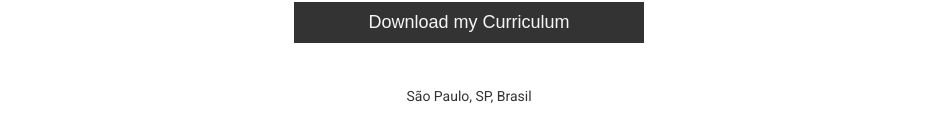
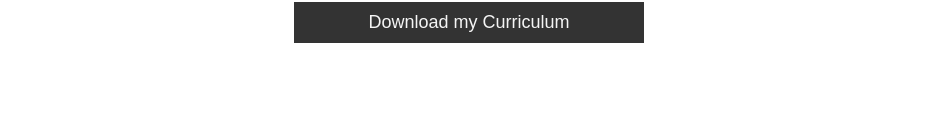
Before and after one commit to pedroo-csproj/site, a React (Create React App) app: page / in a window 1280 px wide. Shown: the part 650-790 px from the top of the page, without its empty margins (171-1108 px from the left). Built offline with nearby package versions, Linux system fonts and the light colour scheme.

Commit message:
footer removed

```diff
--- a/src/App.tsx
+++ b/src/App.tsx
@@ -1,17 +1,7 @@
 import { Route, Routes } from 'react-router-dom';
-import styled from 'styled-components';
 
 import { NotFound } from './pages/not-found';
 import { Home } from './pages/Home';
-
-const Footer = styled.footer`
-  position: fixed;
-  left: 50%;
-  bottom: 10px;
-  transform: translate(-50%, -50%);
-  margin: 0 auto;
-  font-size: 14px;
-`;
 
 function App() {
   return (
@@ -20,9 +10,6 @@ function App() {
         <Route path="/" element={<Home />} />
         <Route path="*" element={<NotFound />} />
       </Routes>
-      <Footer>
-        <p>São Paulo, SP, Brasil</p>
-      </Footer>
     </>
   );
 }
```
